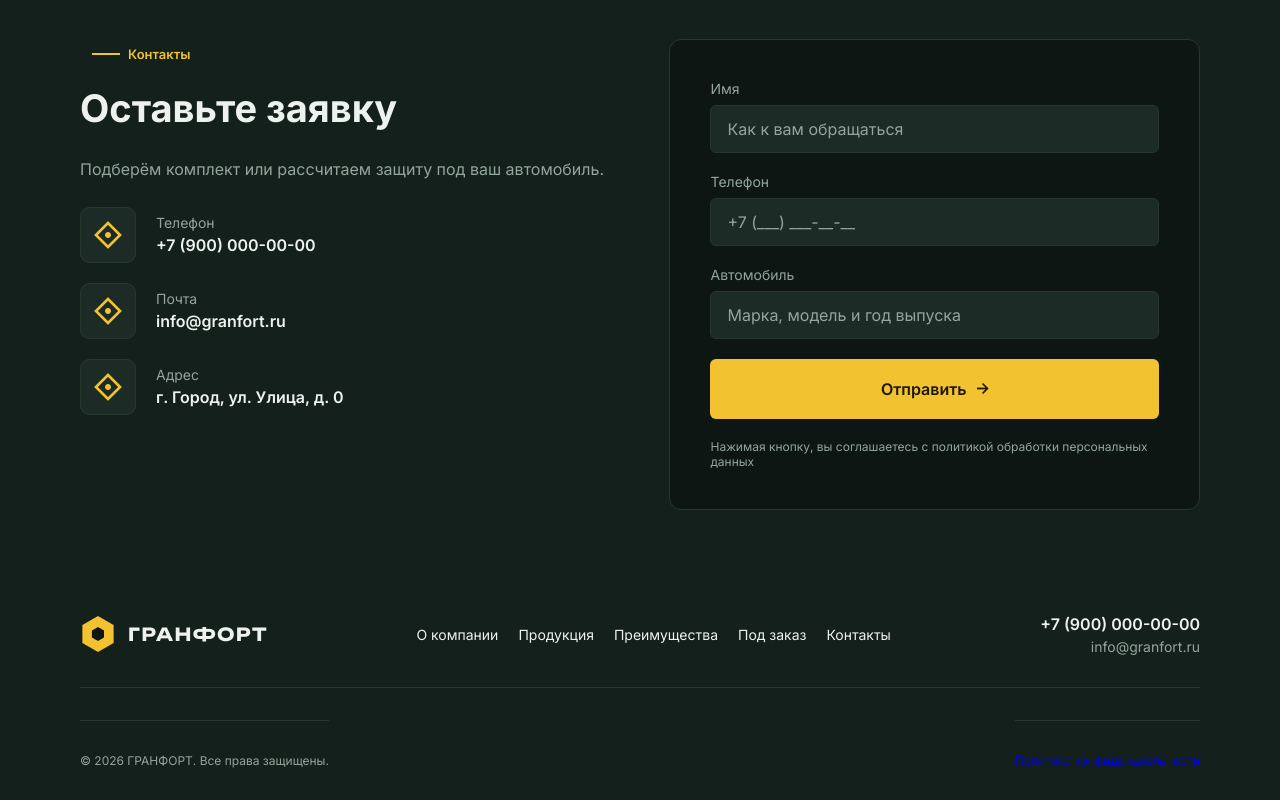
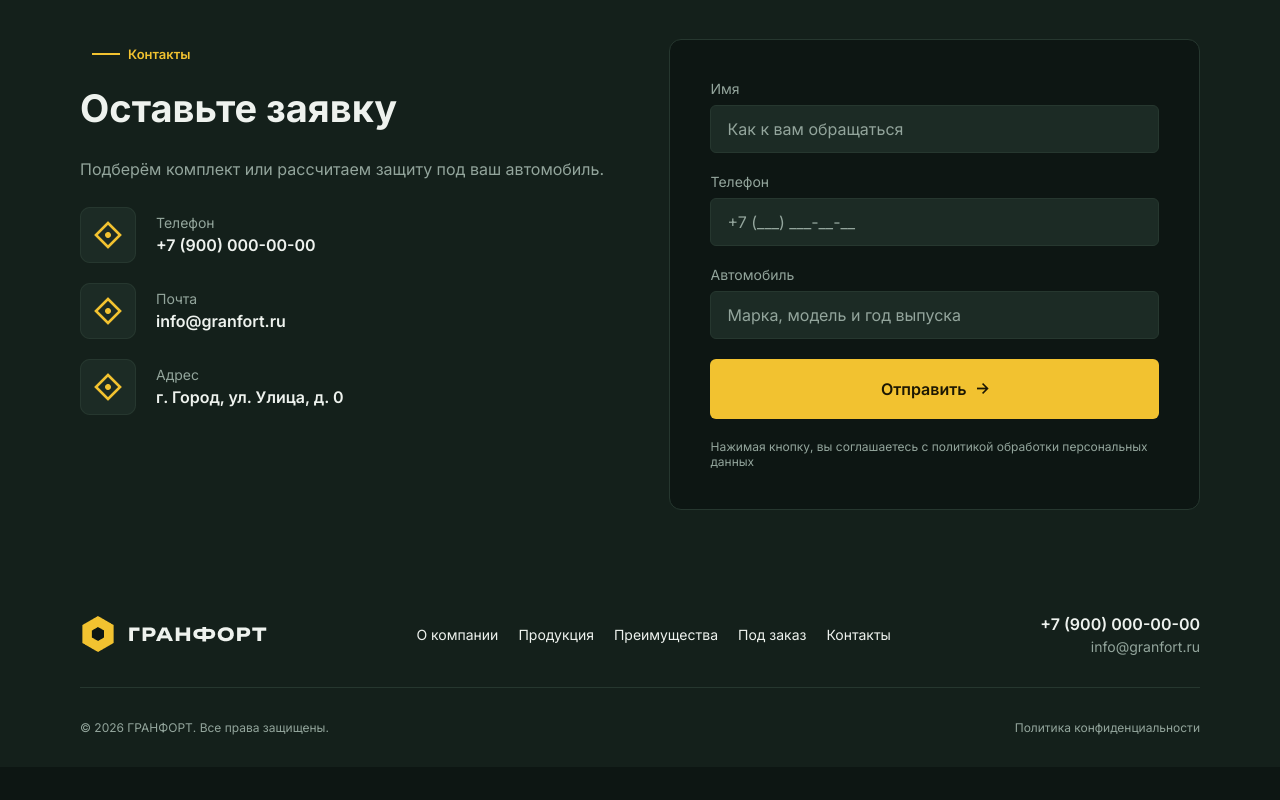
Before and after one commit to KimSoyon/Practice_10.11-16.11, an Astro site in the folder GranFort/: page / in a window 1280 px wide. Shown: the part 3284-4084 px from the top of the page. After the commit the page ends 4051 px from the top, so only its background shows below. Built offline with nearby package versions, Linux system fonts and the light colour scheme; Astro itself is replaced by a stand-in of ours; a web font is replaced by a local one.

Commit message:
ndex.astro

```diff
--- a/GranFort/src/pages/index.astro
+++ b/GranFort/src/pages/index.astro
@@ -332,8 +332,8 @@ import Arrow2Img from '../assets/images/arrow-2.png';
             </div>
         </div>
         <div class="footer_text">
-            <p class="footer_text">© 2026 ГРАНФОРТ. Все права защищены.</p>
-            <a href="#" class="footer_text">Политика конфиденциальности</a>
+            <p class="p_footer_text">© 2026 ГРАНФОРТ. Все права защищены.</p>
+            <a href="#" class="p_footer_text">Политика конфиденциальности</a>
         </div>
     </footer>
 </body>
@@ -874,8 +874,10 @@ footer {
     padding-top: 32px;
 }
 
-.footer_text {
+.p_footer_text {
     font-size: 12px;
+    color: #93A59C;
+    font-weight: 400;
 }
 
 @media (max-width: 1280px) {
```
